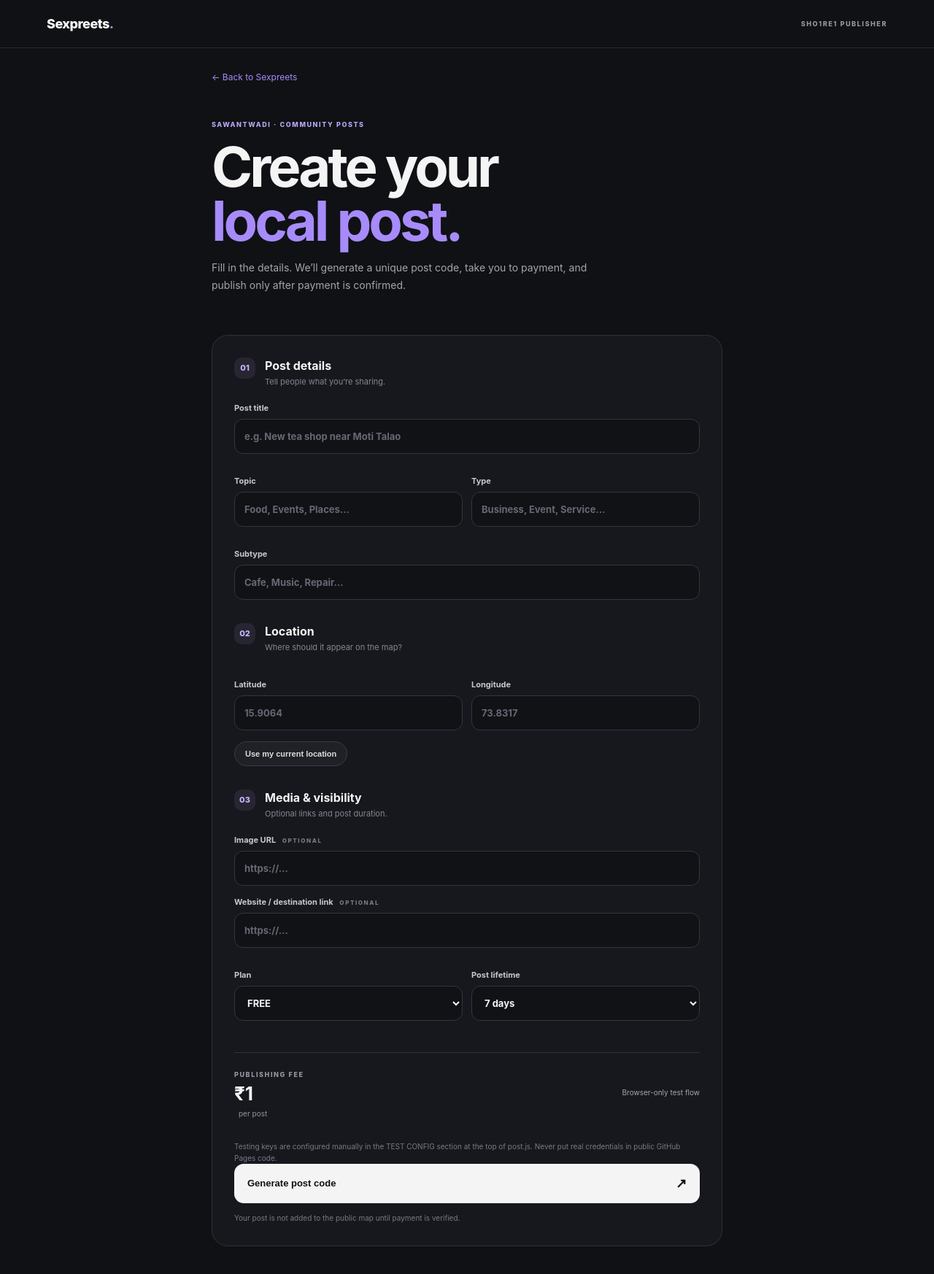
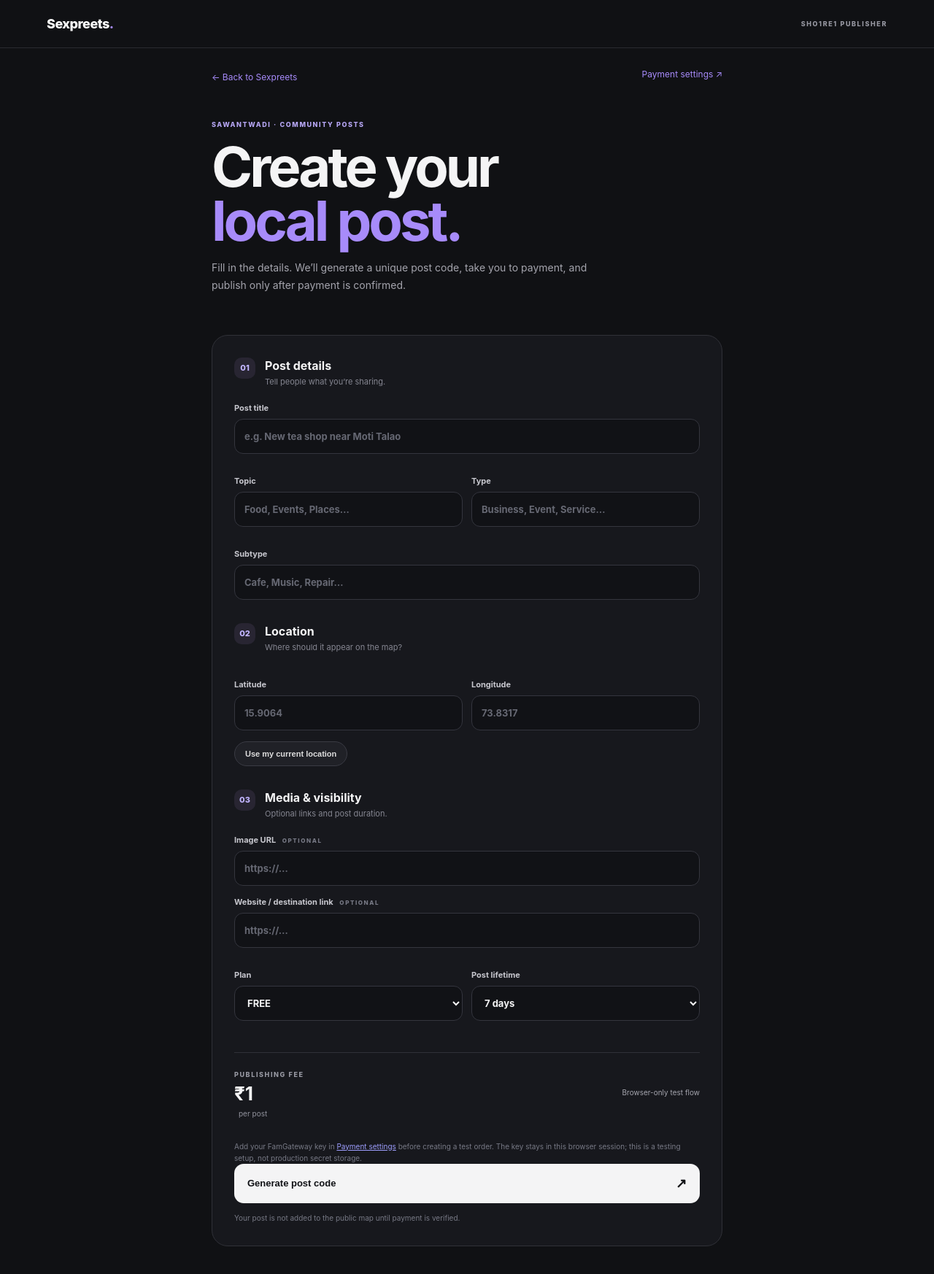
Before and after one commit to Gitoldor/Sexpreets, a plain HTML site: page post.html in a window 1280 px wide. Shown: the whole page at 73% size. Drawn offline with Linux system fonts and the light colour scheme.

Commit message:
Link private payment settings from post form

```diff
--- a/post.html
+++ b/post.html
@@ -10,7 +10,7 @@
 <body>
   <header class="topbar"><a class="brand" href="./">Sexpreets<span>.</span></a><span class="top-note">SHO1RE1 PUBLISHER</span></header>
   <main class="shell">
-    <a class="back" href="./">← Back to Sexpreets</a>
+    <a class="back" href="./">← Back to Sexpreets</a> <a class="back" href="settings.html" style="float:right">Payment settings ↗</a>
     <section class="hero">
       <p class="eyebrow">SAWANTWADI · COMMUNITY POSTS</p>
       <h1>Create your<br><span>local post.</span></h1>
@@ -38,7 +38,7 @@
         <label>Post lifetime<select name="plan2"><option value="7D">7 days</option><option value="14D">14 days</option><option value="30D">30 days</option></select></label>
       </div>
       <div class="price-row"><div><span class="price-label">PUBLISHING FEE</span><strong>₹1</strong><small>per post</small></div><span class="secure-note">Browser-only test flow</span></div>
-      <p class="fine-print">Testing keys are configured manually in the TEST CONFIG section at the top of post.js. Never put real credentials in public GitHub Pages code.</p>
+      <p class="fine-print">Add your FamGateway key in <a href="settings.html">Payment settings</a> before creating a test order. The key stays in this browser session; this is a testing setup, not production secret storage.</p>
       <button class="submit-button" id="submit-button" type="submit">Generate post code <span>↗</span></button>
       <p class="fine-print">Your post is not added to the public map until payment is verified.</p>
     </form>
```
